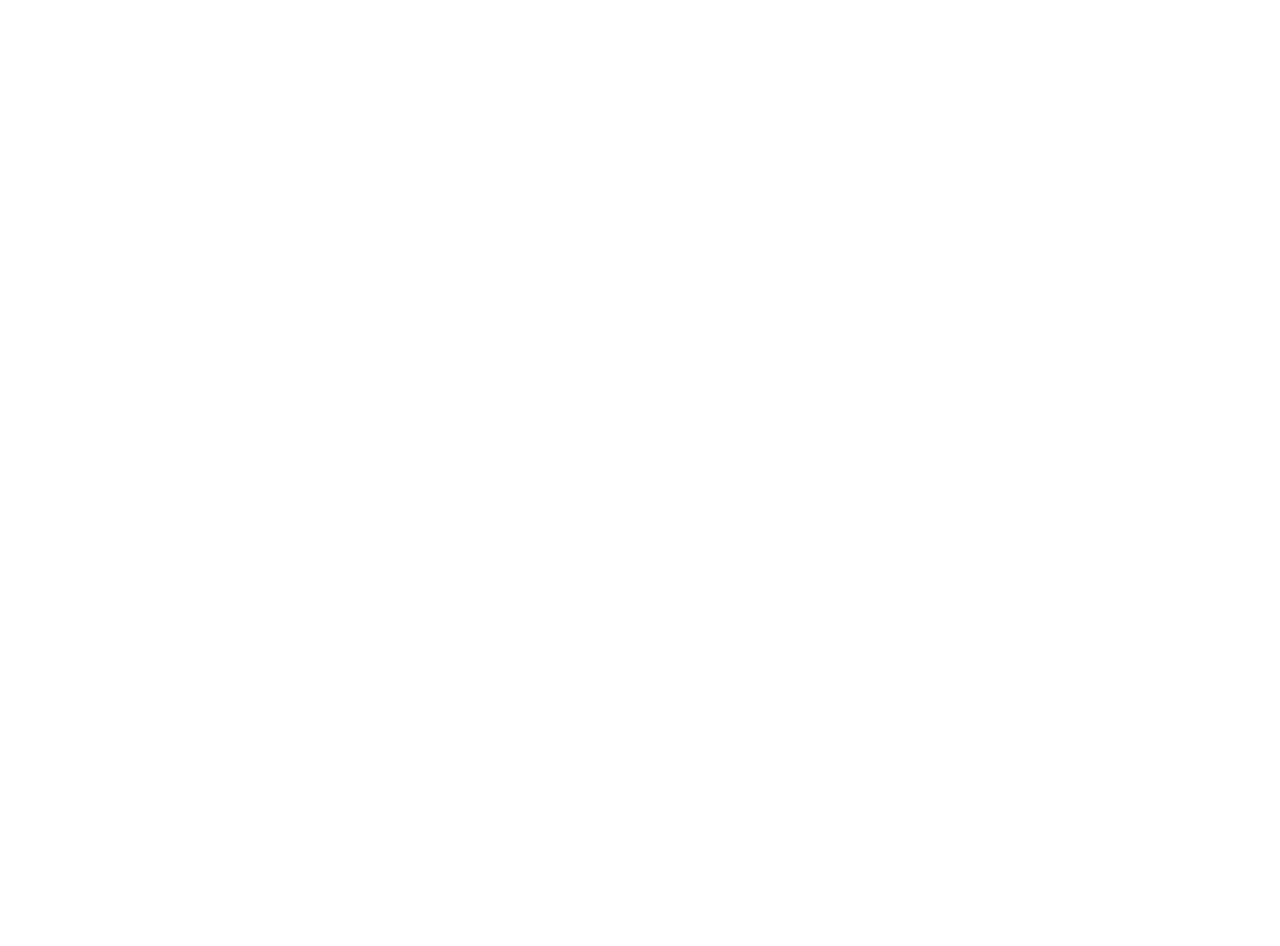
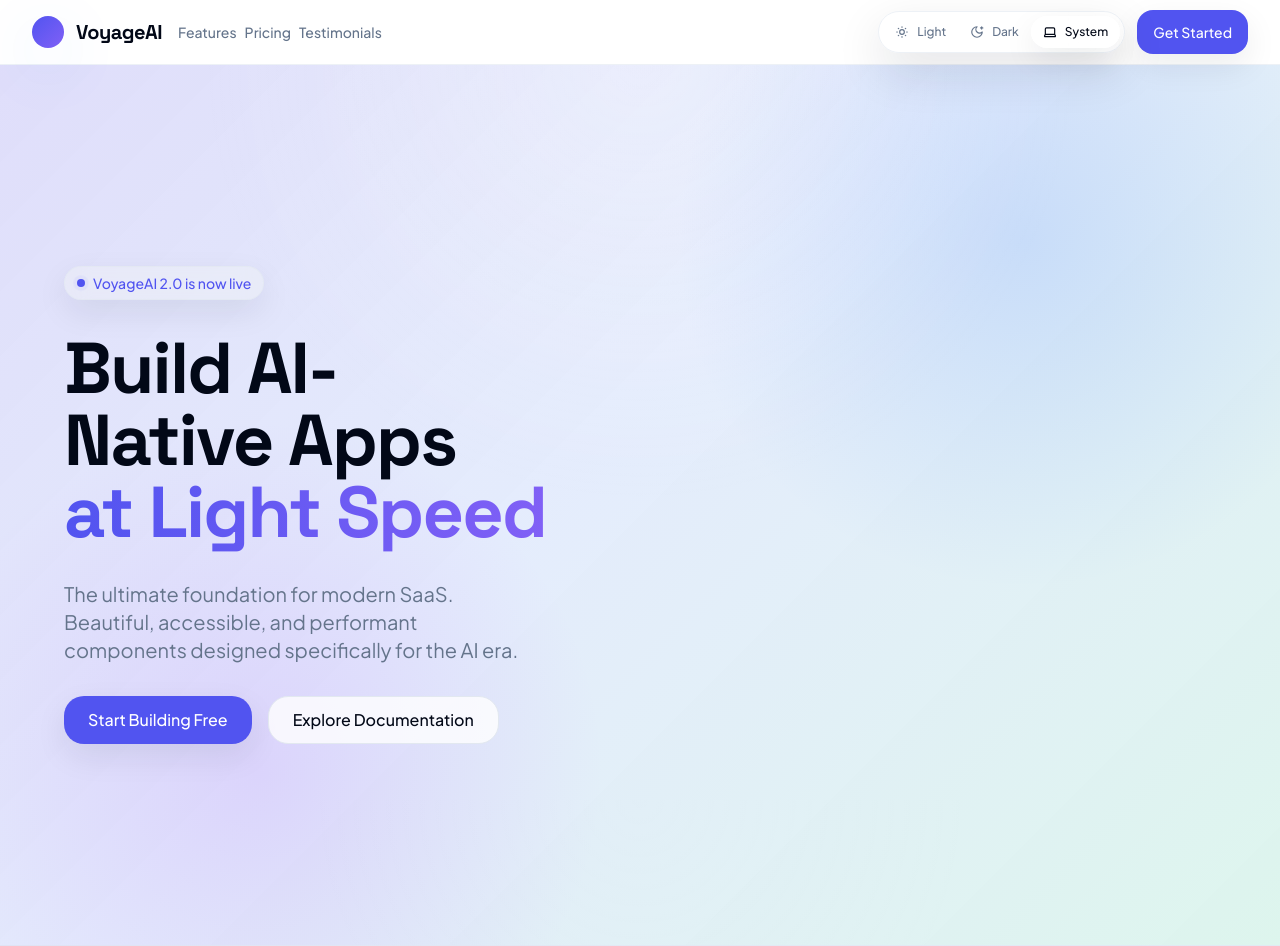
Before and after one commit to manasir747/VoyageAI, a Next.js app in the folder apps/web/: page / in a window 1280 px wide. Before the commit the page ends 800 px from the top, so only its background shows below. Built offline with nearby package versions, Linux system fonts and the light colour scheme.

Commit message:
Complete Phase 3B landing page foundation

```diff
--- a/apps/web/src/app/page.tsx
+++ b/apps/web/src/app/page.tsx
@@ -1,3 +1,119 @@
-export default function Page() {
-  return null;
+"use client";
+
+import React from "react";
+import dynamic from "next/dynamic";
+import { Button } from "@/components/ui/button";
+import { PageWrapper, Navbar, HeroWrapper, Container, Grid } from "@/components/layout/layout";
+import { Fade, Stagger } from "@/components/motion/motion";
+import { ThemeToggle } from "@/theme/theme-toggle";
+
+const FloatingOrb = dynamic(() => import("@/components/three/three").then((m) => m.FloatingOrb), {
+  ssr: false,
+});
+const GlowBackground = dynamic(
+  () => import("@/components/three/three").then((m) => m.GlowBackground),
+  { ssr: false },
+);
+
+export default function LandingPage() {
+  const brand = (
+    <div className="flex items-center gap-3">
+      <div className="from-primary to-accent shadow-glow size-8 rounded-xl bg-gradient-to-br" />
+      <span className="font-display text-xl font-bold tracking-tight">VoyageAI</span>
+    </div>
+  );
+
+  const navLinks = (
+    <>
+      <a
+        href="#features"
+        className="text-muted-foreground hover:text-foreground text-sm font-medium transition-colors"
+      >
+        Features
+      </a>
+      <a
+        href="#pricing"
+        className="text-muted-foreground hover:text-foreground text-sm font-medium transition-colors"
+      >
+        Pricing
+      </a>
+      <a
+        href="#testimonials"
+        className="text-muted-foreground hover:text-foreground text-sm font-medium transition-colors"
+      >
+        Testimonials
+      </a>
+    </>
+  );
+
+  const actions = (
+    <>
+      <ThemeToggle className="hidden sm:inline-flex" />
+      <Button variant="default">Get Started</Button>
+    </>
+  );
+
+  return (
+    <PageWrapper>
+      <Navbar brand={brand} actions={actions}>
+        {navLinks}
+      </Navbar>
+
+      <HeroWrapper className="relative flex min-h-[calc(100vh-4rem)] items-center justify-center">
+        <div className="absolute inset-0 z-0">
+          <GlowBackground />
+        </div>
+
+        <Container className="relative z-10 py-12">
+          <Grid columns={12} className="items-center gap-12 lg:gap-8">
+            <div className="col-span-12 lg:col-span-6">
+              <Stagger className="flex flex-col gap-8">
+                <Fade>
+                  <div className="rounded-pill border-border/60 bg-muted/40 text-primary shadow-soft inline-flex items-center border px-3 py-1.5 text-sm font-medium backdrop-blur-md">
+                    <span className="relative mr-2 flex size-2">
+                      <span className="bg-primary absolute inline-flex h-full w-full animate-ping rounded-full opacity-75"></span>
+                      <span className="bg-primary relative inline-flex size-2 rounded-full"></span>
+                    </span>
+                    VoyageAI 2.0 is now live
+                  </div>
+                </Fade>
+                <Fade>
+                  <h1 className="font-display text-balance text-5xl font-bold tracking-tight sm:text-6xl lg:text-7xl">
+                    Build AI-Native Apps <br />
+                    <span className="from-primary to-accent bg-gradient-to-r bg-clip-text text-transparent">
+                      at Light Speed
+                    </span>
+                  </h1>
+                </Fade>
+                <Fade>
+                  <p className="text-muted-foreground max-w-xl text-balance text-lg sm:text-xl">
+                    The ultimate foundation for modern SaaS. Beautiful, accessible, and performant
+                    components designed specifically for the AI era.
+                  </p>
+                </Fade>
+                <Fade>
+                  <div className="flex flex-col gap-4 sm:flex-row sm:items-center">
+                    <Button variant="default" size="lg" className="w-full sm:w-auto">
+                      Start Building Free
+                    </Button>
+                    <Button variant="outline" size="lg" className="w-full sm:w-auto">
+                      Explore Documentation
+                    </Button>
+                  </div>
+                </Fade>
+              </Stagger>
+            </div>
+
+            <div className="col-span-12 hidden lg:col-span-6 lg:block">
+              <Fade delay={0.4}>
+                <div className="relative aspect-square w-full">
+                  <FloatingOrb />
+                </div>
+              </Fade>
+            </div>
+          </Grid>
+        </Container>
+      </HeroWrapper>
+    </PageWrapper>
+  );
 }
--- a/apps/web/src/theme/theme-provider.tsx
+++ b/apps/web/src/theme/theme-provider.tsx
@@ -44,15 +44,14 @@
     const storedTheme = window.localStorage.getItem(storageKey) as ThemeMode | null;
     const initialTheme = storedTheme ?? defaultTheme;
     setThemeState(initialTheme);
+  }, [defaultTheme, storageKey]);
 
-    const systemTheme = getSystemTheme();
-    setResolvedTheme(initialTheme === "system" ? systemTheme : initialTheme);
-
+  useEffect(() => {
     const media = window.matchMedia("(prefers-color-scheme: dark)");
     const handleChange = () => {
-      const nextSystemTheme = getSystemTheme();
-      setResolvedTheme((current) => (theme === "system" ? nextSystemTheme : current));
       if (theme === "system") {
+        const nextSystemTheme = getSystemTheme();
+        setResolvedTheme(nextSystemTheme);
         applyTheme(nextSystemTheme);
       }
     };
@@ -62,7 +61,7 @@
     return () => {
       media.removeEventListener("change", handleChange);
     };
-  }, [defaultTheme, storageKey, theme]);
+  }, [theme]);
 
   useEffect(() => {
     const nextResolvedTheme = theme === "system" ? getSystemTheme() : theme;
```
Also changed, not shown: 1 other file (tests, documents, lock files or other folders).
